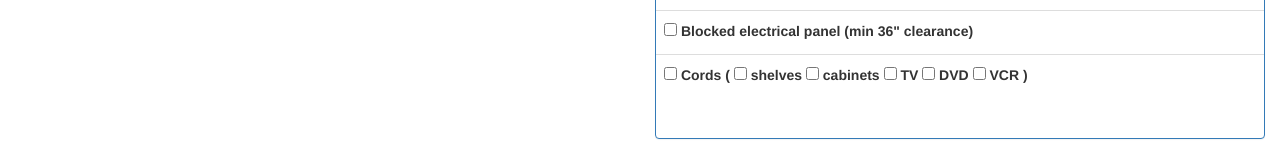
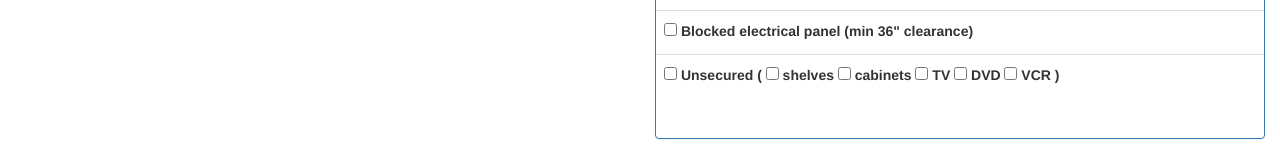
Before and after one commit to khwilson27/safetyaudit, a website: page public/home.html in a window 1280 px wide. Shown: the part 652-800 px from the top of the page. Drawn offline with nearby package versions, Linux system fonts and the light colour scheme.

Commit message:
html error

```diff
--- a/public/home.html
+++ b/public/home.html
@@ -235,7 +235,7 @@
                                             <td>
                                                 <input class="form-check-input" type="checkbox" value="" id="c13">
                                                 <label class="form-check-label" for="defaultCheck1">
-                                                        Cords (
+                                                        Unsecured (
                                                             <input class="form-check-input" type="checkbox" value="" id="c13_s">
                                                             <label class="form-check-label" for="defaultCheck1">shelves</label>
                                                             <input class="form-check-input" type="checkbox" value="" id="c13_c">
```
